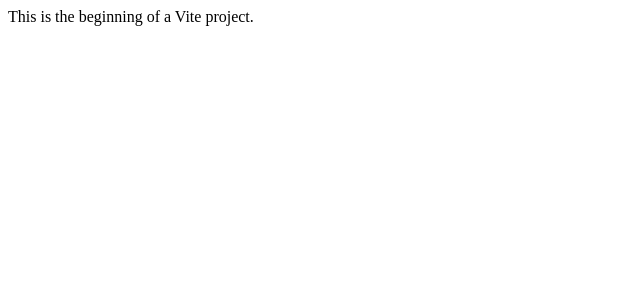
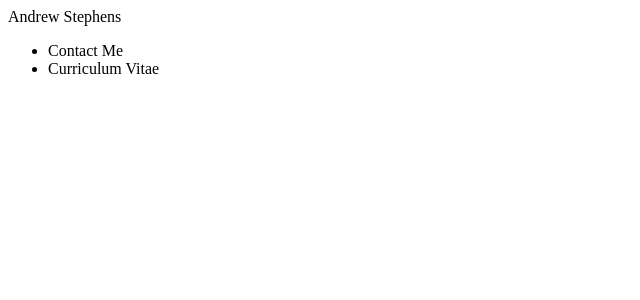
Before and after one commit to Andrew-R-Stephens/website-portfolio, a React (Vite) app: page / in a window 1280 px wide. Shown: the top 300 px of the page, without its empty margins (0-640 px from the left). Built offline with nearby package versions, Linux system fonts and the light colour scheme.

Commit message:
+ Added beginnings of Routes

```diff
--- a/index.html
+++ b/index.html
@@ -4,7 +4,7 @@
     <meta charset="UTF-8" />
     <link rel="icon" type="image/svg+xml" href="/vite.svg" />
     <meta name="viewport" content="width=device-width, initial-scale=1.0" />
-    <title>Vite + React + TS</title>
+    <title>Andrew Stephens Portfolio</title>
   </head>
   <body>
     <div id="root"></div>
--- a/package.json
+++ b/package.json
@@ -4,13 +4,14 @@
   "version": "0.0.0",
   "type": "module",
   "scripts": {
-    "dev": "vite --host",
+    "dev": "vite --host --open",
     "build": "tsc && vite build",
     "preview": "vite preview"
   },
   "dependencies": {
     "react": "^18.2.0",
-    "react-dom": "^18.2.0"
+    "react-dom": "^18.2.0",
+    "react-router-dom": "^6.10.0"
   },
   "devDependencies": {
     "@types/react": "^18.0.28",
--- a/src/App.tsx
+++ b/src/App.tsx
@@ -1,10 +1,18 @@
 import React, {Fragment} from "react";
+import {BrowserRouter, Route, Routes} from 'react-router-dom'
+import Home from "./Home";
+import Contact from "./Contact";
+import CVitae from "./CVitae";
 
 function App() {
     return (
-        <Fragment>
-            <label>This is the beginning of a Vite project.</label>
-        </Fragment>
+        <BrowserRouter>
+            <Routes>
+                <Route index path="/" element={<Home/>}></Route>
+                <Route index path="/contact" element={<Contact/>}></Route>
+                <Route index path="/curriculum-vitae" element={<CVitae/>}></Route>
+            </Routes>
+        </BrowserRouter>
     )
 }
 
--- /dev/null
+++ b/src/CVitae.tsx
@@ -0,0 +1,32 @@
+import React, {Fragment} from "react";
+import {useNavigate} from "react-router-dom";
+
+function Home() {
+
+    const navigate = useNavigate()
+
+    return (
+        <Fragment>
+            <div className={'page-main'}>
+                <div className={'page-top'}>
+                    <div className={'page-header'}>
+                        <label>Contact Me</label>
+                    </div>
+                    <div className={'page-navigation'}>
+                        <ul>
+                            <li onClick={() => navigate("/contact")}>Contact Me</li>
+                        </ul>
+                    </div>
+                </div>
+                <div className={'page-body'}>
+                    <div className={'greeting'}>
+
+                    </div>
+                    <div className={''}></div>
+                </div>
+            </div>
+        </Fragment>
+    )
+}
+
+export default Home;
--- /dev/null
+++ b/src/Contact.tsx
@@ -0,0 +1,33 @@
+import React, {Fragment} from "react";
+import {useNavigate} from "react-router-dom";
+
+function Home() {
+
+    const navigate = useNavigate()
+
+    return (
+        <Fragment>
+            <div className={'page-main'}>
+                <div className={'page-top'}>
+                    <div className={'page-header'}>
+                        <label>Contact Me</label>
+                    </div>
+                    <div className={'page-navigation'}>
+                        <ul>
+                            <li onClick={() => navigate("/contact")}>Contact Me</li>
+                            <li onClick={() => navigate("/curriculum-vitae")}>Contact Me</li>
+                        </ul>
+                    </div>
+                </div>
+                <div className={'page-body'}>
+                    <div className={'greeting'}>
+
+                    </div>
+                    <div className={''}></div>
+                </div>
+            </div>
+        </Fragment>
+    )
+}
+
+export default Home;
--- /dev/null
+++ b/src/Home.tsx
@@ -0,0 +1,33 @@
+import React, {Fragment} from "react";
+import {useNavigate} from "react-router-dom";
+
+function Home() {
+
+    const navigate = useNavigate()
+
+    return (
+        <Fragment>
+            <div className={'page-main'}>
+                <div className={'page-top'}>
+                    <div className={'page-header'}>
+                        <label>Andrew Stephens</label>
+                    </div>
+                    <div className={'page-navigation'}>
+                        <ul>
+                            <li onClick={() => navigate("/contact")}>Contact Me</li>
+                            <li onClick={() => navigate("/curriculum-vitae")}>Curriculum Vitae</li>
+                        </ul>
+                    </div>
+                </div>
+                <div className={'page-body'}>
+                    <div className={'greeting'}>
+
+                    </div>
+                    <div className={''}></div>
+                </div>
+            </div>
+        </Fragment>
+    )
+}
+
+export default Home;
--- a/src/main.tsx
+++ b/src/main.tsx
@@ -3,7 +3,5 @@
 import App from "./App";
 
 ReactDOM.createRoot(document.getElementById('root') as HTMLElement).render(
-  <React.StrictMode>
-      <App/>
-  </React.StrictMode>,
+    <App/>
 )
```
Also changed, not shown: 1 other file (tests, documents, lock files or other folders).
